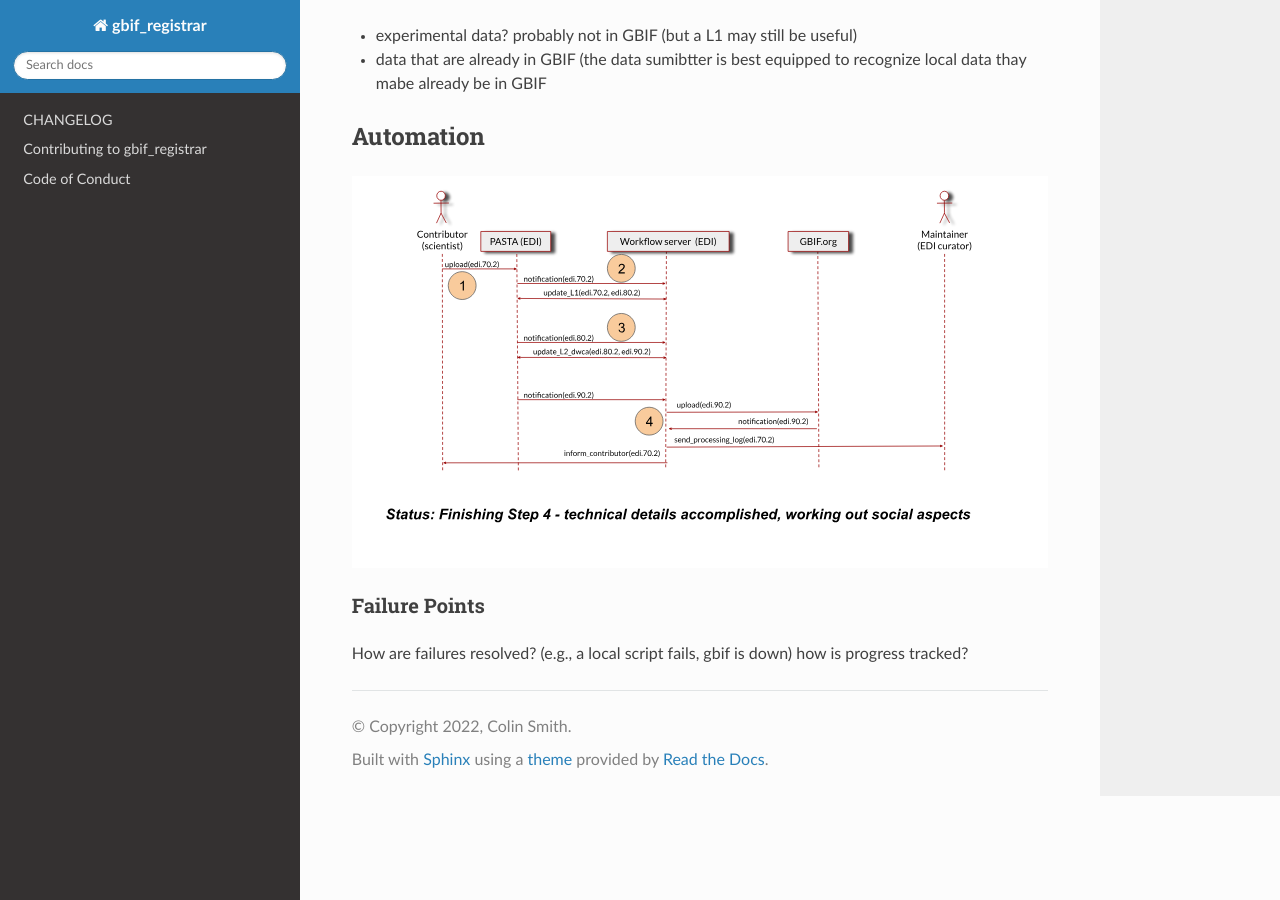
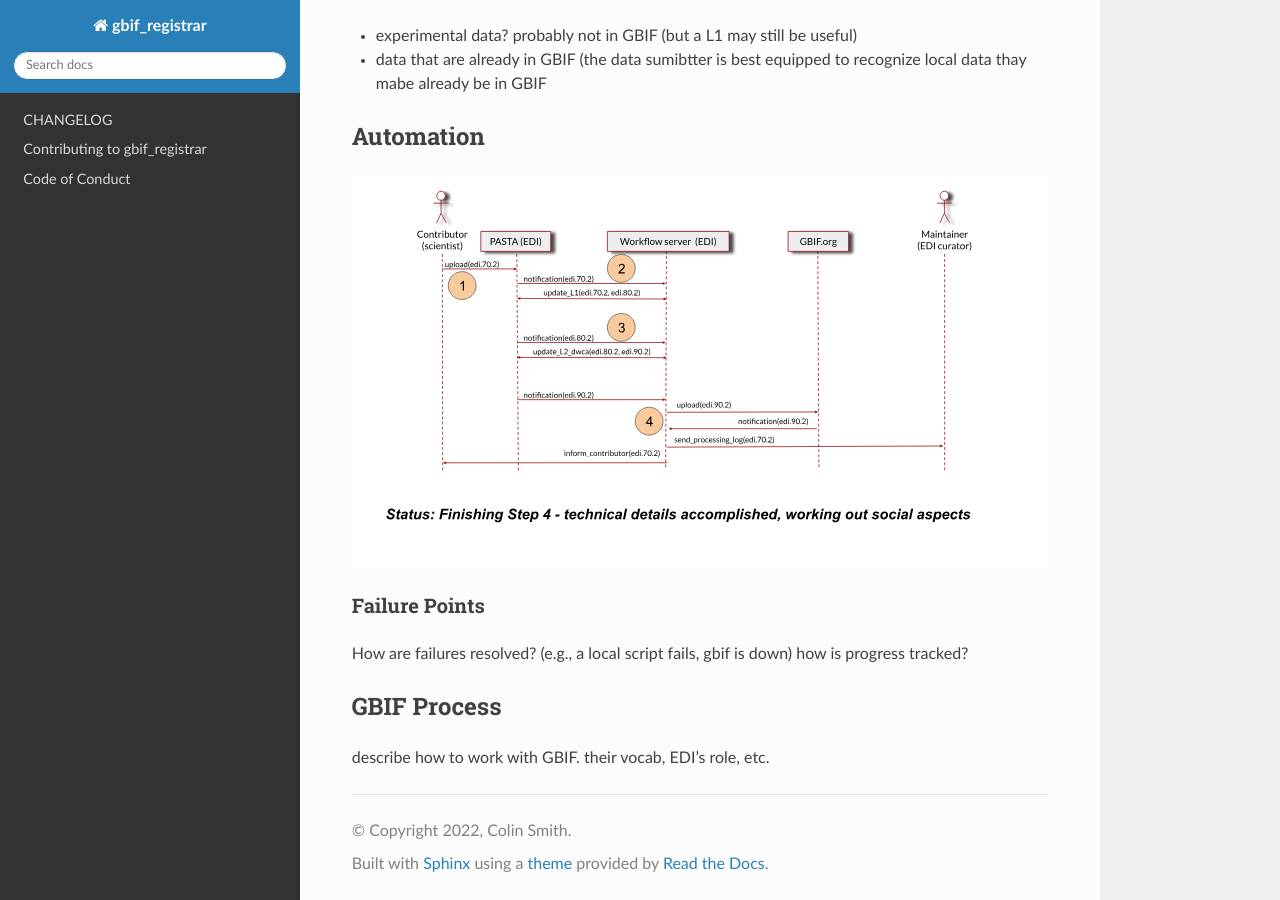
Before and after one commit to EDIorg/gbif_registrar, a Sphinx documentation site: the page built from docs/implementation.md, in a window 1280 px wide and 900 px high, scrolled down 1729 px. Built offline with Sphinx 7.4.7 and the Read the Docs theme 2.0.0, drawn with Linux system fonts in a browser that asks for light colours; pages that are not in the unit, such as notebooks, are missing from menus.

Commit message:
docs: add gbif section

```diff
--- a/docs/implementation.md
+++ b/docs/implementation.md
@@ -32,3 +32,7 @@ Step 2.1 is a consultation between EDI and the data submitter (or representative
 
 ### Failure Points
 How are failures resolved? (e.g., a local script fails, gbif is down) how is progress tracked?
+
+
+## GBIF Process
+describe how to work with GBIF. their vocab, EDI's role, etc.
```
